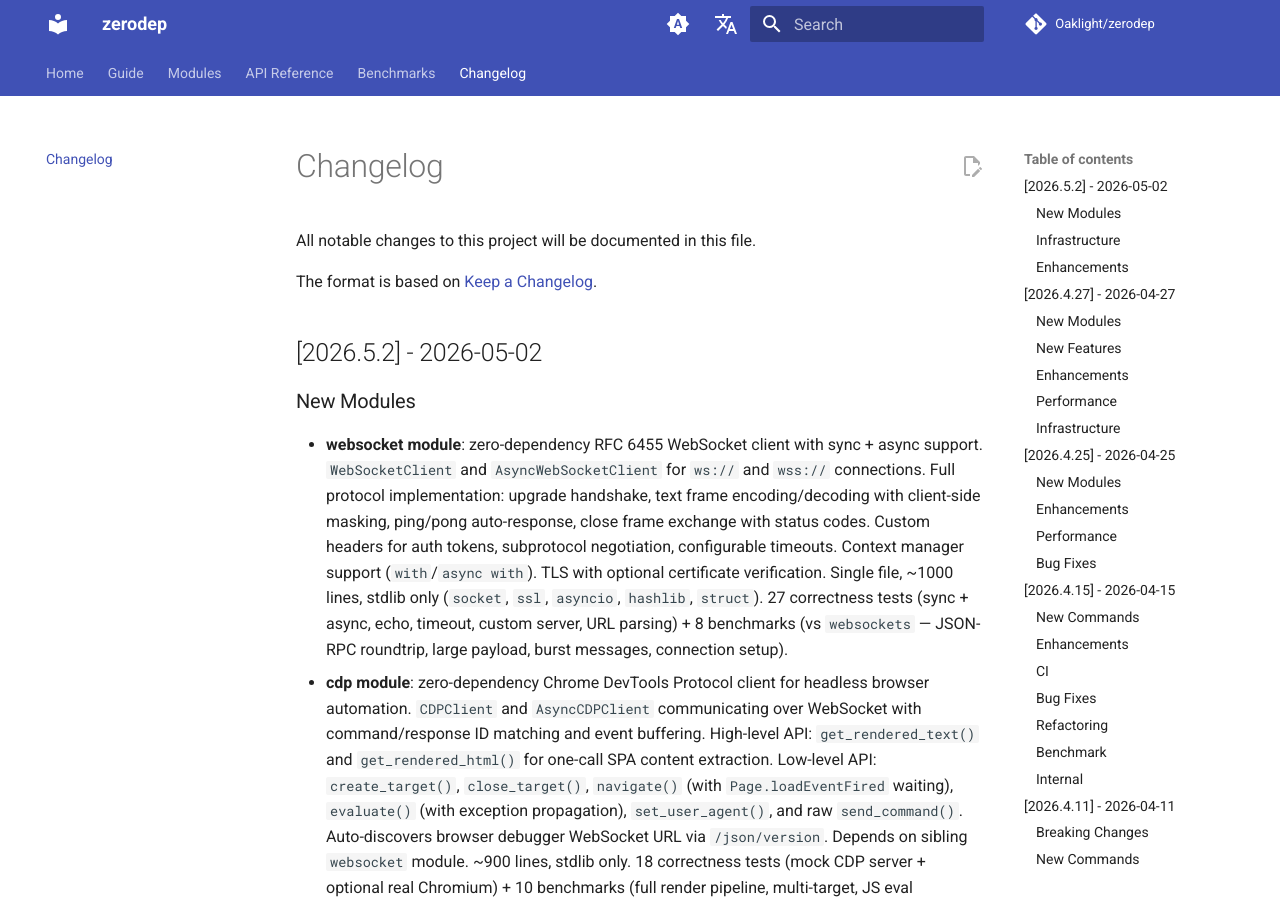
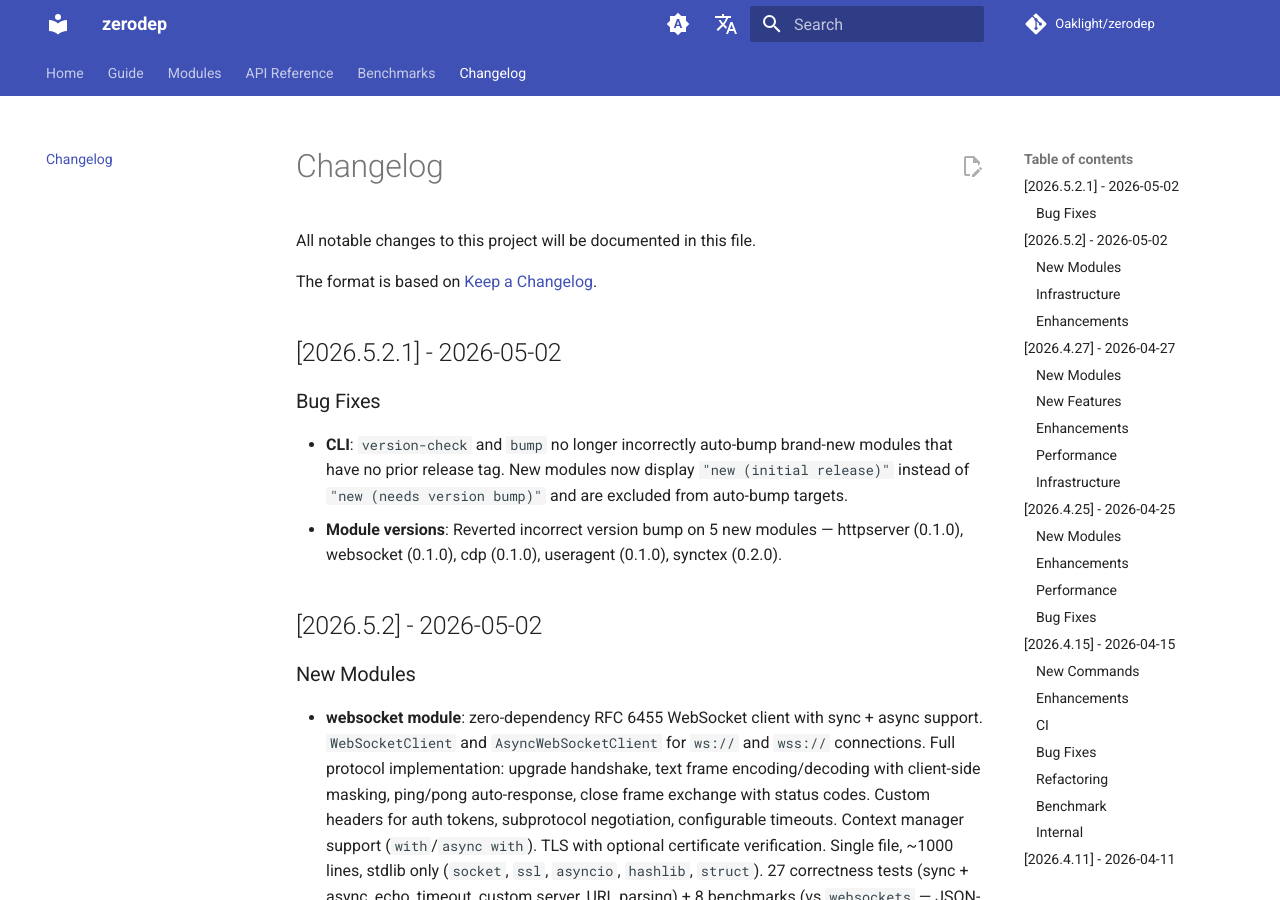
Before and after one commit to Oaklight/zerodep, an MkDocs documentation site: the page built from docs/changelog.md, in a window 1280 px wide and 900 px high. Built offline with MkDocs 1.6.1 and Material for MkDocs 9.7.7, drawn with Linux system fonts in a browser that asks for light colours; comment, search, counter and statistics services are not loaded.

Commit message:
docs: add v2026.5.2.1 hotfix to changelog

```diff
--- a/docs/changelog.md
+++ b/docs/changelog.md
@@ -3,6 +3,13 @@
 All notable changes to this project will be documented in this file.
 
 The format is based on [Keep a Changelog](https://keepachangelog.com/en/1.1.0/).
+
+## [2026.5.2.1] - 2026-05-02
+
+### Bug Fixes
+
+- **CLI**: `version-check` and `bump` no longer incorrectly auto-bump brand-new modules that have no prior release tag. New modules now display `"new (initial release)"` instead of `"new (needs version bump)"` and are excluded from auto-bump targets.
+- **Module versions**: Reverted incorrect version bump on 5 new modules — httpserver (0.1.0), websocket (0.1.0), cdp (0.1.0), useragent (0.1.0), synctex (0.2.0).
 
 ## [2026.5.2] - 2026-05-02
 
```
